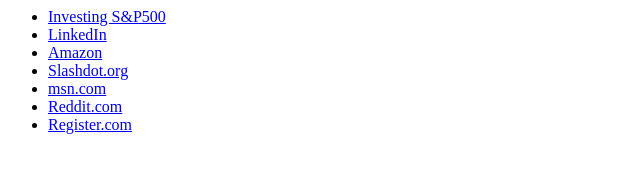
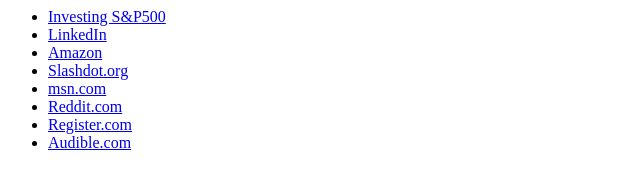
Before and after one commit to HunterHudson/default_web, a plain HTML site: page hunterhudson.com/public_html/s.html in a window 1280 px wide. Shown: the whole page, without its empty margins (0-640 px from the left). Drawn offline with Linux system fonts and the light colour scheme.

Commit message:
audbile.com

```diff
--- a/hunterhudson.com/public_html/s.html
+++ b/hunterhudson.com/public_html/s.html
@@ -10,6 +10,7 @@
 			<li><a href="https://www.msn.com">msn.com</a></li>
 			<li><a href="https://www.reddit.com">Reddit.com</a></li>
 			<li><a href="https://www.register.com/myaccount/atlas.rcmx">Register.com</a></li>
+			<li><a href="https://www.audible.com/">Audible.com</a></li>
 		</ul>
 	</body>
 </html>
```
